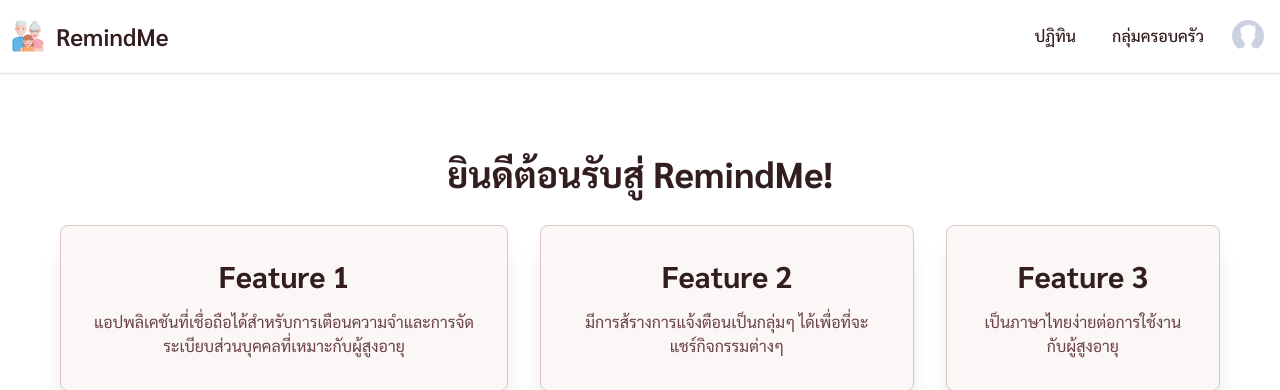
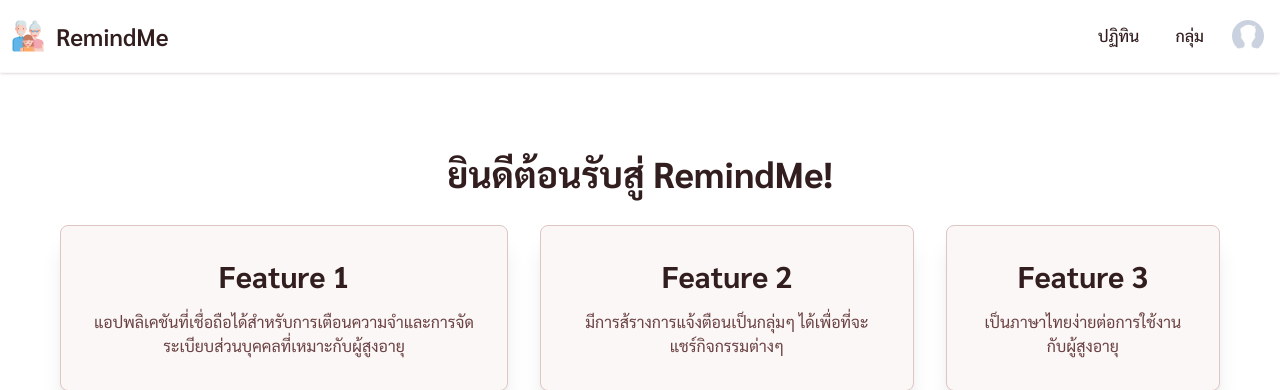
Before and after one commit to TaeTanakrit0089/DevToolProject, a Django app: page / in a window 1280 px wide. Shown: the top 390 px of the page. Run offline with Django 5.2, Linux system fonts and the light colour scheme; the visitor is signed in with stand-in values (Sample User, id 1).

Commit message:
nav-bar fuckin not work

```diff
--- a/devtool_system/remindme/templates/navbar.html
+++ b/devtool_system/remindme/templates/navbar.html
@@ -13,7 +13,7 @@
   <div class="flex flex-wrap items-center justify-start md:justify-center gap-3 max-h-10">
     {% if user.is_authenticated %}
       <a href="{% url 'calendar_page' %}" class="hidden sm:block py-2 pl-3 pr-6 md:pr-3 pr-auto rounded-lg transition-colors duration-300 md:hover:bg-transparent md:dark:hover:bg-transparent text-start hover:opacity-50">ปฏิทิน</a>
-      <a href="{% url 'family' %}" class="hidden sm:block py-2 pl-3 pr-6 md:pr-3 pr-auto rounded-lg transition-colors duration-300 md:hover:bg-transparent md:dark:hover:bg-transparent text-start hover:opacity-50">กลุ่มครอบครัว</a>
+      <a href="{% url 'family' %}" class="hidden sm:block py-2 pl-3 pr-6 md:pr-3 pr-auto rounded-lg transition-colors duration-300 md:hover:bg-transparent md:dark:hover:bg-transparent text-start hover:opacity-50">กลุ่ม</a>
     {% endif %}
     <button id="navbar_btn" data-collapse-toggle="navbar-default" type="button"
       {% if user.is_authenticated %} class="m-0 inline-flex items-center p-1 w-10 h-10 justify-center text-sm rounded-full"
```
